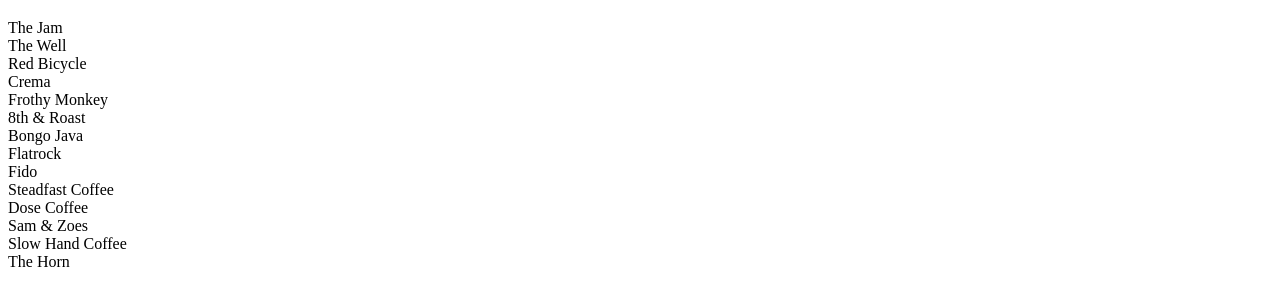
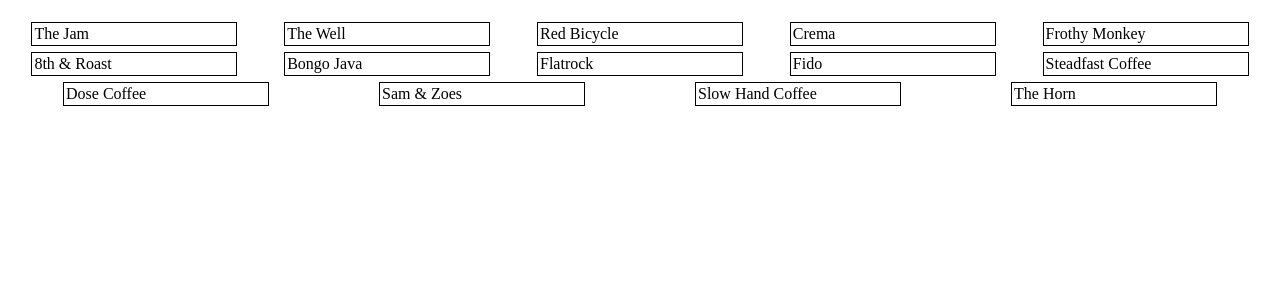
Before and after one commit to redrawdawn/coffee-house, a plain HTML site: page index.html in a window 1280 px wide. Shown: the part 61-366 px from the top of the page. Drawn offline with Linux system fonts and the light colour scheme.

Commit message:
aw-part 1 complete

```diff
--- a/index.html
+++ b/index.html
@@ -1,6 +1,7 @@
 <!DOCTYPE html>
 <html lang="en">
 <head>
+	<link rel="stylesheet" href="styles/main.css">
     <meta charset="UTF-8">
     <meta http-equiv="X-UA-Compatible" content="IE=edge">
     <meta name="viewport" content="width=device-width, initial-scale=1.0">
--- /dev/null
+++ b/styles/main.css
@@ -0,0 +1,13 @@
+section.list {
+    display:flex;
+    flex-wrap: wrap;
+    justify-content: space-around;
+}
+article.shop {
+    width: 200px;
+    border-style: solid;
+    border-width: 1px;
+    margin: 3px;
+    padding: 2px;
+    border-color: black;
+}
```
Also changed, not shown: main.css (deleted).
